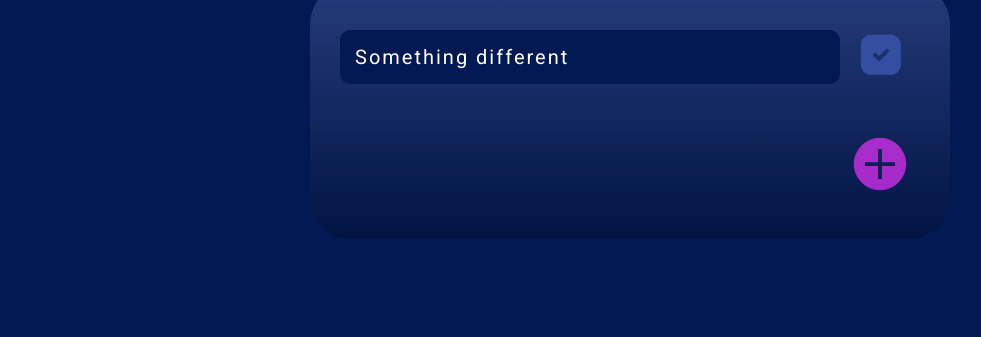
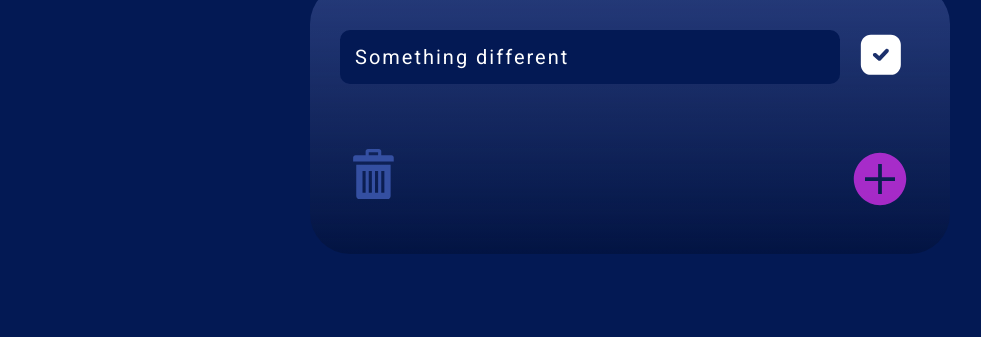
Before and after one commit to MarieeCzy/tasks-list, a plain HTML site: page index.html in a window 1280 px wide. Both pictures are taken after a click on the picture 890 px from the left and 290 px from the top of the page. Shown: the part 216-553 px from the top of the page, without its empty margins (10-991 px from the left). Drawn offline with Linux system fonts and the light colour scheme.

Commit message:
Change funtions to arrow functions add bin-button

```diff
--- a/index.html
+++ b/index.html
@@ -48,7 +48,7 @@
             <div class="task-content">
               <p class="task-content__text">English lesson at 4pm.</p>
             </div>
-            <div class="check-mark">
+            <div class="check-mark button">
               <img
                 src="./Img/akar-icons_check-box-filldone-btn.svg"
                 alt="done icon"
@@ -57,11 +57,18 @@
           </div> -->
         </div>
 
-        <div class="add">
+        <div class="add button">
           <img
             id="add-button"
             src="./Img/carbon_add-filled.svg"
             alt="add button"
+          />
+        </div>
+        <div class="delete button">
+          <img
+            id="delete-button"
+            src="./Img/icomoon-free_binbin.svg"
+            alt="bin"
           />
         </div>
       </div>
--- a/main.js
+++ b/main.js
@@ -1,35 +1,35 @@
 const btnAdd = document.getElementById("add-button");
+const btnDel = document.getElementById(".delete-button");
 const taskContainer = document.querySelector(".tasks-wrapper");
 
-btnAdd.addEventListener("click", createNewTask);
+let taskContentText = "Something different";
+const imgDone = `<img src="./Img/akar-icons_check-box-filldone-btn.svg" alt="done icon">`;
+const imgToDo = `<img src="./Img/akar-icons_check-box-filldone.svg" alt="done icon">`;
 
-let taskContentText = "Something different";
-let imgToDo = `<img src="./Img/akar-icons_check-box-filldone-btn.svg" alt="done icon">`;
-let imgDone = `<img src="./Img/akar-icons_check-box-filldone.svg" alt="done icon">`;
-
-function createNewTask() {
+let createNewTask = () => {
   let task = document.createElement("div");
   taskContainer.appendChild(task);
   task.classList.add("task");
 
   task.innerHTML = `<div class="task-content">
     <p class="task-content__text">${taskContentText}</p></div>
-<div class="check-mark">${imgToDo}
+<div class="check-mark button">${imgToDo}
 </div>`;
 
   addTaskToList();
-}
+};
 
-function addTaskToList() {
+btnAdd.addEventListener("click", createNewTask);
+
+let addTaskToList = () => {
   const taskList = document.querySelectorAll(".task");
-  console.log(taskList);
 
   for (let n = 0; n < taskList.length; n++) {
     if (taskList.length > 0) {
       taskList[n].addEventListener("click", taskDone);
     }
   }
-}
+};
 
 function taskDone() {
   let finishedTask = this;
--- a/style.css
+++ b/style.css
@@ -5,6 +5,7 @@
 
 :root {
     --font-family: 'Roboto', sans-serif;
+
 }
 
 html {
@@ -103,7 +104,19 @@ body {
     letter-spacing: .1rem;
 }
 
+
 .add {
+    float: right;
+    margin: 2rem;
+
+    text-align: right;
+
+    transition: 1s;
+
+}
+
+.delete {
+    float: left;
     margin: 2rem;
 
     text-align: right;
@@ -113,35 +126,27 @@ body {
 }
 
 
+
 /* hover and active */
 
-.add :hover {
+.button :hover {
     transform: scale(110%);
     cursor: pointer;
 }
 
-.add :active {
+.button :active {
     transform: scale(90%);
     cursor: pointer;
 
 }
 
-.check-mark :hover {
-    transform: scale(110%);
-    cursor: pointer;
-}
-
-.check-mark :active {
-    transform: scale(90%);
-    cursor: pointer;
-}
 
 
 /* task finished */
 
 .task-finished .task-content__text {
-text-decoration: line-through;
-font-weight: 100;
+    text-decoration: line-through;
+    font-weight: 100;
 
-color: hsl(0, 0%, 100%, 0.5);
+    color: hsl(0, 0%, 100%, 0.5);
 }
```
Also changed, not shown: Img/icomoon-free_binbin.svg (added).
